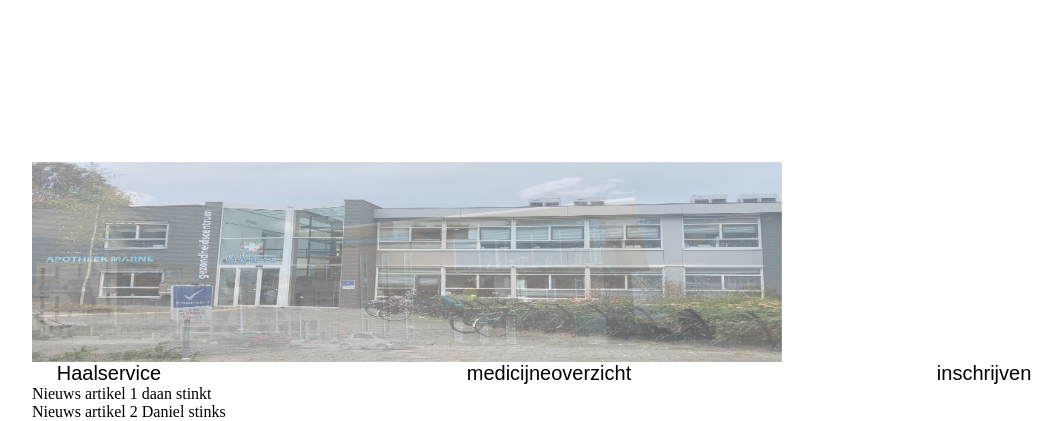
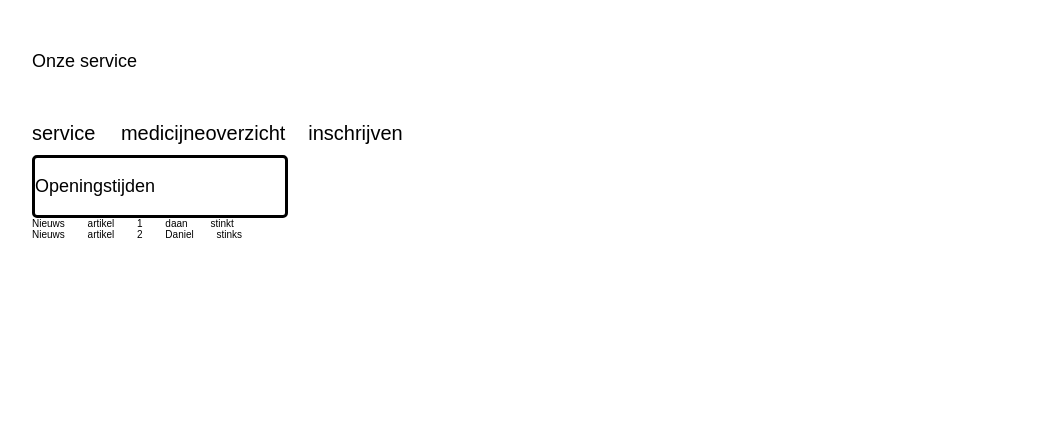
Before and after one commit to Daan7777/apotheeker-website, a PHP site: page / in a window 1280 px wide. Shown: the part 528-949 px from the top of the page, without its empty margins (96-1158 px from the left). After the commit the page ends 766 px from the top, so only its background shows below. Run offline with PHP 8.4, Linux system fonts and the light colour scheme; data comes from the database, SQL or seed files in the repository.

Commit message:
pagina bewerkt

```diff
--- a/CSS/commonstyle.css
+++ b/CSS/commonstyle.css
@@ -30,15 +30,6 @@ a:link {
      margin: auto;
   }
 
-  h2 {
-      margin-top: 310px;
-      outline-style: auto;
-      outline-width: 100cm;
-      background-color: transparent;
-      border-width: 100px;
-      color: black;
-  }
-
   .nav {
       background-color: transparent;
       text-align: center;
@@ -50,14 +41,9 @@ a:link {
 
    .mid {
       width: 800px;
-      margin: 20px;
-      text-align: center;
-      margin: auto;
       font-family: Arial, Helvetica, sans-serif;
-  }
-
-  .mid a {
-      font-size: 25px;
+      font-size: 18px;
+      margin-top: 50px;
   }
 
   .nav a{
@@ -67,34 +53,92 @@ a:link {
   }
 
   .logo{
-    background-image: url(/pictures/apotheek.png);
-    background-repeat: no-repeat;
-    margin-top: 80px;
-    margin-bottom: 100px;
+    border-image-repeat: no-repeat;
+    margin-top: 10px;
     margin-right: 150px;
-    margin-left: 60px;
+    width: 500px;
+    height: 150px;
   }
 
 .fling-minislide {width:750px; height:200px; overflow:hidden; position:relative; }
 .fling-minislide img{ position:absolute; animation:fling-minislide 20s infinite; opacity:0; width: 750px; height: 200px;}
 
-@keyframes fling-minislide {25%{opacity:1;} 40%{opacity:0;}}
+@keyframes fling-minislide {25%{opacity:1;} 80%{opacity:0;}}
 .fling-minislide img:nth-child(4){animation-delay:0s;}
 .fling-minislide img:nth-child(3){animation-delay:5s;}
 .fling-minislide img:nth-child(2){animation-delay:10s;}
 .fling-minislide img:nth-child(1){animation-delay:15s;}
 
   .fling-minislide{
-    margin-top: 10px;
+    margin-top: 70px;
   }
 
   .nav2 {
     background-color: transparent;
-    text-align: center;
     vertical-align: middle;
     font-family: Arial, Helvetica, sans-serif;
-    font-size: 20px;
-    word-spacing: 300px;
-    border: 1px black;
-    border-width: 10px;
+    font-size: 10px;
+    word-spacing: 20px;
+    margin-top: 50px;
 }
+
+.route {
+  border: 1px black;
+  margin-left: 775px;
+  margin-top: -200px;
+}
+
+.menu {
+  width: 1015px;
+  font-family: Arial, Helvetica, sans-serif;
+  outline-style: auto;
+  outline-width: 100cm;
+  background-color: transparent;
+  border-width: 100px;
+  color: black;
+}
+
+.button1 {
+  font-family: Arial, Helvetica, sans-serif;
+  background-color: lightgrey;
+  width: 322px;
+  height: 150px;
+  border-radius: 5px;
+  font-size: 30px;
+}
+
+.button2 {
+  font-family: Arial, Helvetica, sans-serif;
+  background-color: lightgrey;
+  width: 322px;
+  height: 150px;
+  border-radius: 5px;
+  font-size: 30px;
+}
+
+.button3 {
+  font-family: Arial, Helvetica, sans-serif;
+  background-color: lightgrey;
+  width: 322px;
+  height: 150px;
+  border-radius: 5px;
+  font-size: 30px;
+}
+
+.openingstijden {
+  font-family: Arial, Helvetica, sans-serif;
+  font-size: 18px;
+  border-style: solid;
+  border-radius: 5px;
+  width: 250px;
+  margin-top: 10px;
+}
+
+.adres {
+  font-family: Arial, Helvetica, sans-serif;
+  font-size: 18px;
+  border-style: solid;
+  border-radius: 5px;
+  width: 250px;
+  margin-top: 10px;
+}
--- a/index.php
+++ b/index.php
@@ -4,10 +4,10 @@
     <meta charset="UTF-8">
     <meta name="viewport" content="width=device-width, initial-scale=1.0">
     <title>Document</title>
-    <link rel="stylesheet" href="CSS/commonstyle.css">
+    <link rel="stylesheet" href="css/commonstyle.css">
 </head>
 <body>
-    <div class="logo"></div>
+    <img class="logo" src="pictures/apotheek.png">
     <div class="menu">
         <h2>menu</h2>
     </div>
@@ -17,21 +17,27 @@
         <a href="inlogscherm.php">Inloggen</a>
         <a href="service.php">Service</a>
     </div>
-    <div class="mid">
-        <h2>
-        </h2>
-    </div>
     <div class="fling-minislide">
         <img src="pictures/slideshowfoto1.jpg" alt="Slide 4" />
         <img src="pictures/slideshowfoto2.png" alt="Slide 3" />
         <img src="pictures/slideshowfoto3.jpg" alt="Slide 2" />
         <img src="pictures/slideshowfoto4.jpg" alt="Slide 1" />
       </div>
+      <div class="route">
+      <iframe src="https://www.google.com/maps/embed?pb=!1m18!1m12!1m3!1d2413.1749007871044!2d4.804512316006107!3d52.78315422444554!2m3!1f0!2f0!3f0!3m2!1i1024!2i768!4f13.1!3m3!1m2!1s0x47cf4e220fb31a05%3A0x6ff5d3d7e39e81d8!2sACN%20%7C%20Apotheek%20Schagen%2C%20locatie%20Zuiderweg!5e0!3m2!1snl!2snl!4v1612265160880!5m2!1snl!2snl" width="250" height="200" frameborder="0" style="border:0;" allowfullscreen="" aria-hidden="false" tabindex="0"></iframe>
+      </div>
+      <div class="mid">
+        <p>
+          Onze service
+      </p>
+    </div>
       <div class="nav2">
-        <a href="haalservice.php">Haalservice</a>
-        <a href="medicijnoverzicht.php">medicijneoverzicht</a>
+        <a href="haalservice.php"> service </a>
+        <a href="medicijneoverzicht.php">medicijneoverzicht</a>
         <a href="inschrijven.php">inschrijven</a>
-      </div>
+        <div class="openingstijden">
+          <p>Openingstijden</p>
+        </div>
 </body>
 </html>
 
```
Also changed, not shown: googlemaps.html (added, +11 -0 lines), pictures/locatie.png (added).
